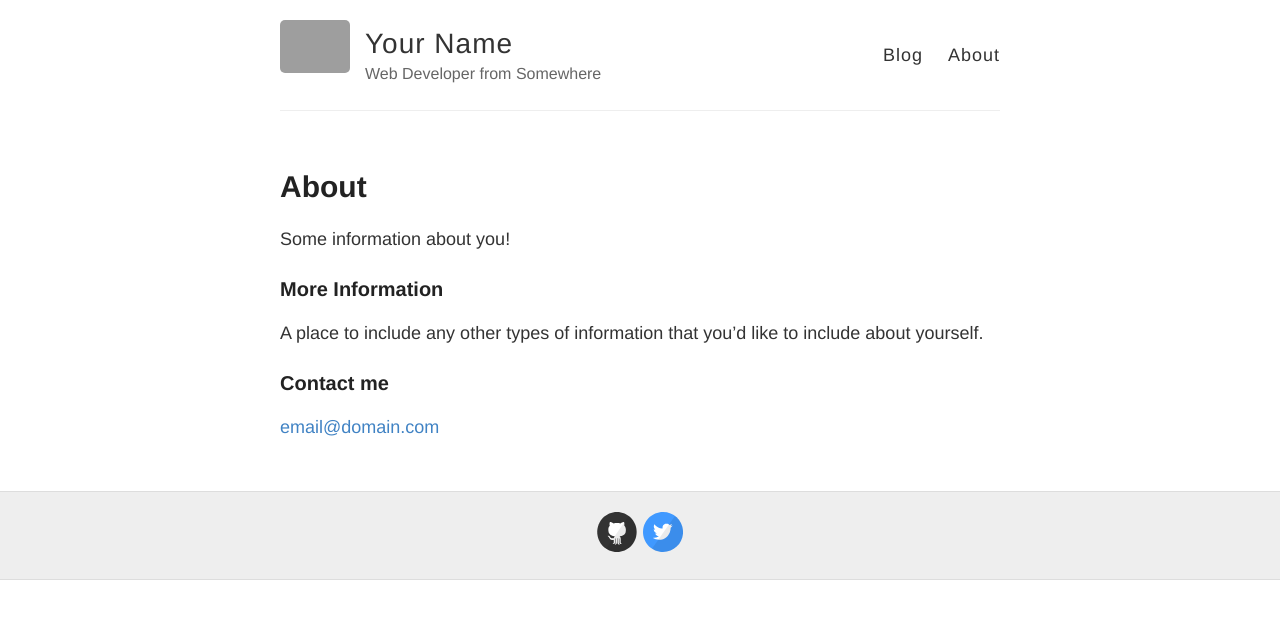
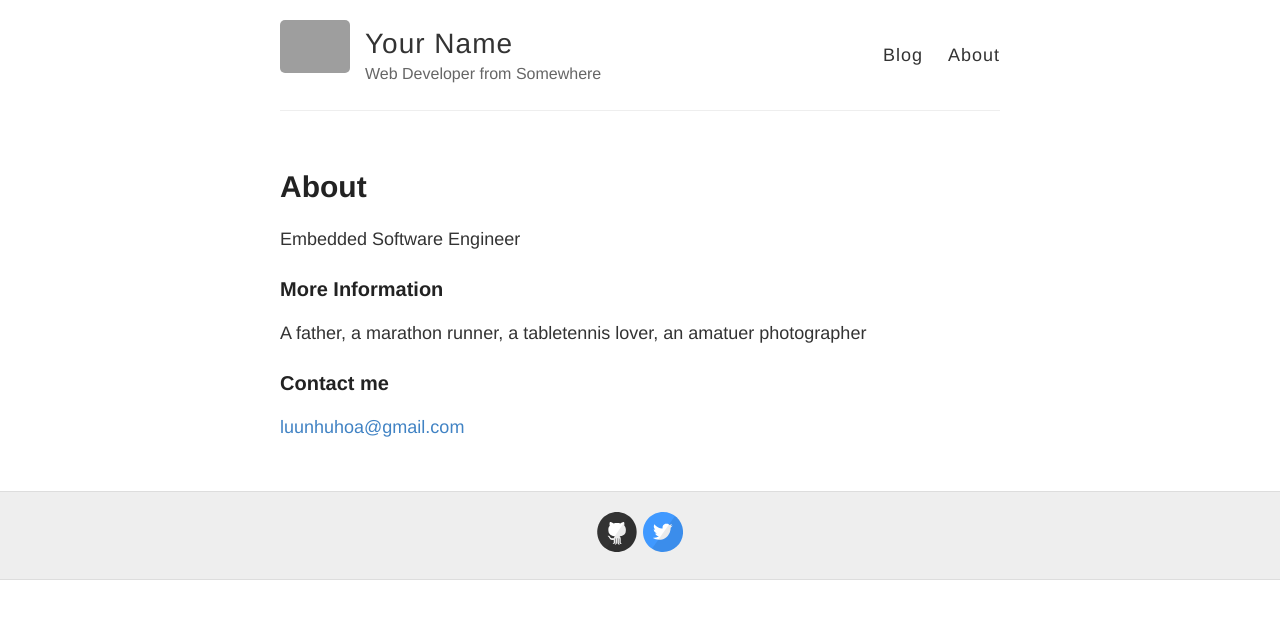
Before and after one commit to hoaln/hoaln.github.io, a Jekyll site: the page built from about.md, in a window 1280 px wide. Shown: the top 619 px of the page. Built offline with Jekyll 4.4.1, drawn with Linux system fonts in a browser that asks for light colours; grey boxes are pictures that could not be loaded.

Commit message:
Update about.md

```diff
--- a/about.md
+++ b/about.md
@@ -4,12 +4,12 @@ title: About
 permalink: /about/
 ---
 
-Some information about you!
+Embedded Software Engineer
 
 ### More Information
 
-A place to include any other types of information that you'd like to include about yourself.
+A father, a marathon runner, a tabletennis lover, an amatuer photographer
 
 ### Contact me
 
-[email@domain.com](mailto:email@domain.com)
+[luunhuhoa@gmail.com](mailto:luunhuhoa@gmail.com)
```
